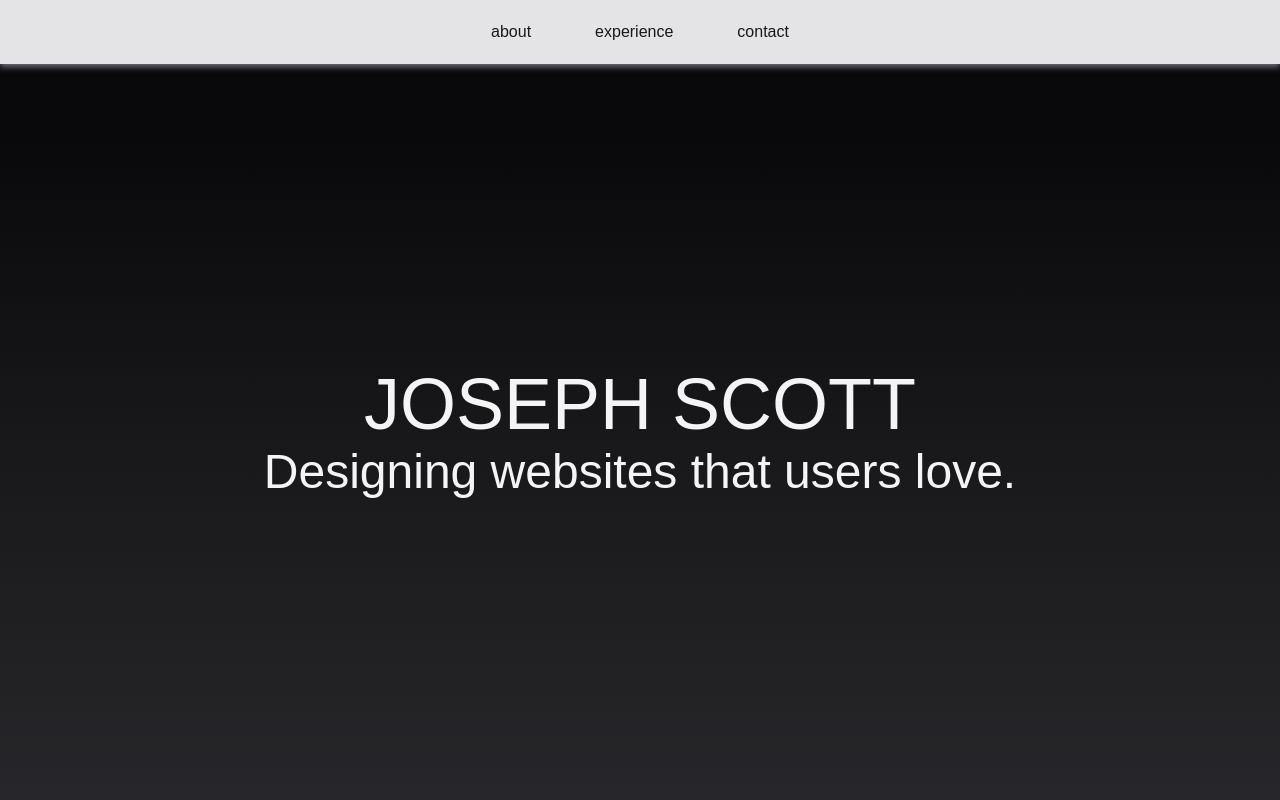
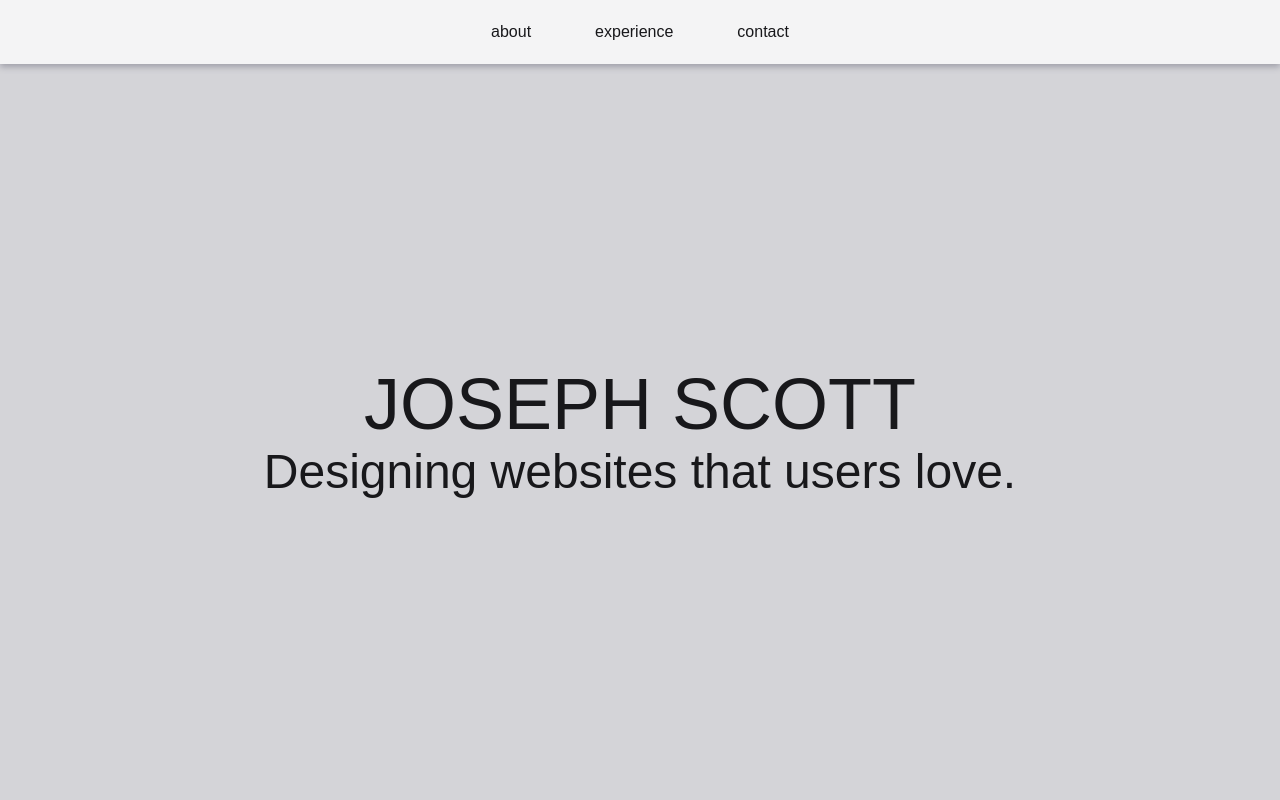
Before and after one commit to scottjoe1996/portfolio, a Next.js app: page / in a window 1280 px wide. Shown: the top 800 px of the page. Built offline with nearby package versions, Linux system fonts and the light colour scheme.

Commit message:
simplified backgroun for now

```diff
--- a/app/globals.css
+++ b/app/globals.css
@@ -1,8 +1,8 @@
 @import "tailwindcss";
 
 :root {
-  --background: theme("colors.zinc.800");
-  --foreground: theme("colors.zinc.100");
+  --background: theme("colors.zinc.300");
+  --foreground: theme("colors.zinc.900");
 }
 
 @theme inline {
@@ -12,17 +12,6 @@
   --font-mono: var(--font-geist-mono);
 }
 
-@layer components {
-  .bg-fg-gradient {
-    background: linear-gradient(
-      to bottom,
-      theme("colors.zinc.950") 10%,
-      theme("colors.zinc.900") 50%,
-      var(--background) 100%
-    );
-  }
-}
-
 body {
   background: var(--background);
   color: var(--foreground);
--- a/app/page.tsx
+++ b/app/page.tsx
@@ -12,7 +12,7 @@ const Portfolio: React.FC = () => {
         <NavLink href="#contact">contact</NavLink>
       </Navbar>
       <main className="w-full flex flex-col items-center justify-center">
-        <section className="w-full h-[92dvh] bg-fg-gradient flex flex-col items-center justify-center text-center">
+        <section className="w-full h-[92dvh] flex flex-col items-center justify-center text-center">
           <h1 className="text-7xl mb-2">JOSEPH SCOTT</h1>
           <p className="text-5xl">Designing websites that users love.</p>
         </section>
--- a/components/navbar/drop-down-nav-button.tsx
+++ b/components/navbar/drop-down-nav-button.tsx
@@ -49,7 +49,7 @@ const DropDownNavButton: React.FC<
     }, 10);
   }, []);
 
-  React.useEffect(() => {
+  React.useLayoutEffect(() => {
     if (menuContainerRef.current) {
       setSize({
         width: menuContainerRef.current.clientWidth,
@@ -62,7 +62,7 @@ const DropDownNavButton: React.FC<
     <nav
       aria-label="Support Nav Menu"
       inert={hidden}
-      className={`leading-none fixed top-0 right-4 ml-auto bg-zinc-200  rounded-b-md drop-shadow-zinc-600 drop-shadow-md transition-[translate,opacity] ease-in-out duration-200 overflow-hidden ${
+      className={`leading-none fixed top-0 right-4 ml-auto bg-zinc-100  rounded-b-md drop-shadow-zinc-400 drop-shadow-md transition-[translate,opacity] ease-in-out duration-200 overflow-hidden ${
         show ? "translate-y-0 opacity-100" : "-translate-y-full opacity-0"
       }`}
       onMouseLeave={handleShowChange(false)}
@@ -90,7 +90,7 @@ const DropDownNavButton: React.FC<
                 <li
                   role="menuitem"
                   onBlur={handleMenuItemBlur}
-                  className="my-3 w-fit text-zinc-900 group hover:text-zinc-800 focus:text-zinc-800 transition-colors duration-200"
+                  className="m-4 w-fit text-zinc-900 group hover:text-zinc-800 focus:text-zinc-800 transition-colors duration-200"
                 >
                   {child}
                 </li>
--- a/components/navbar/navbar.tsx
+++ b/components/navbar/navbar.tsx
@@ -29,7 +29,7 @@ const Navbar: React.FC<React.PropsWithChildren> = ({ children }) => {
       <nav
         ref={navBarRef}
         aria-label="Main Nav Bar"
-        className="bg-zinc-200 drop-shadow-zinc-500 drop-shadow-md flex justify-center items-center px-5 pb-4 pt-5 w-full gap-16"
+        className="bg-zinc-100 drop-shadow-zinc-400 drop-shadow-md flex justify-center items-center px-5 pb-4 pt-5 w-full gap-16"
         inert={showNavDropDown}
       >
         {children}
```
